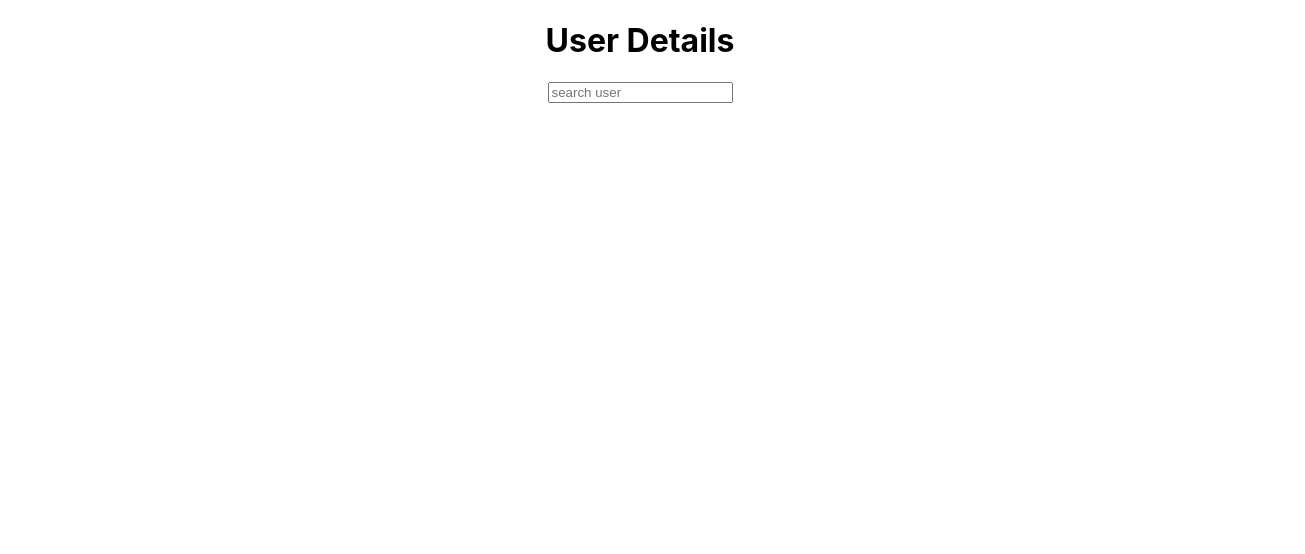
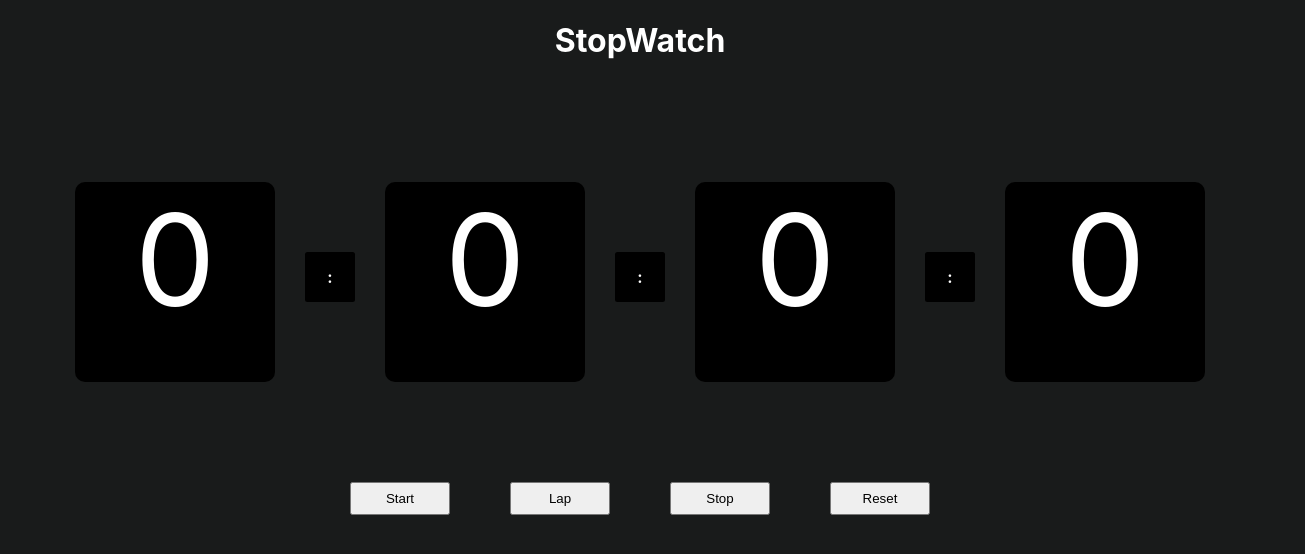
Before and after one commit to kanscerr/learning-react, a React (Create React App) app: page / in a window 1280 px wide. Shown: the top 554 px of the page, 1305 px wide, since content can reach past the window. Built offline with nearby package versions, Linux system fonts and the light colour scheme.

Commit message:
making stopwatch using hooks

```diff
--- a/src/App.css
+++ b/src/App.css
@@ -85,3 +85,56 @@
   width: 200px;
   aspect-ratio: 1/1;
 }
+
+body{
+  background: rgb(25, 27, 27);
+}
+
+.stopWatch{
+  display: flex;
+  flex-direction: column;
+  justify-content: center;
+  align-items: center;
+  color: white;
+}
+
+.watch{
+  display: flex;
+  flex-direction: row-reverse;
+  gap: 30px;
+  padding: 100px;
+}
+
+.watch .time{
+  width: 200px;
+  aspect-ratio: 1/1;
+  background: black;
+  border-radius: 5%;
+  font-size: 8rem;
+  text-align: center;
+}
+
+.watch .colon{
+  width: 50px;
+  height: 50px;
+  display: flex;
+  align-items: center;
+  justify-content: center;
+  background: black;
+  margin-top: 70px;
+  border-radius: 5%;
+}
+
+.stopWatch .buttons{
+  display: flex;
+  gap: 60px;
+}
+
+.stopWatch .buttons button{
+  width: 100px;
+  aspect-ratio: 3/1;
+  /*background-color: rgb(23, 23, 23);
+    color: white; */
+  /* pointer-events: none; */
+  /* box-shadow:  1px 1px black */
+}
--- a/src/App.js
+++ b/src/App.js
@@ -1,6 +1,7 @@
 // import Colorize from './colorize';
 // import UseEffect from './useEffect';
-import GetGithubUser from './github-user';
+// import GetGithubUser from './github-user';
+import StopWatch from './stopwatch';
 import './App.css';
 
 function App() {
@@ -8,7 +9,8 @@ function App() {
     <div className="App">
       {/* <Colorize/> */}
       {/* <UseEffect/> */}
-      <GetGithubUser/>
+      {/* <GetGithubUser/> */}
+      <StopWatch/>
     </div>
   )
 }
--- /dev/null
+++ b/src/stopwatch.js
@@ -0,0 +1,51 @@
+import { useRef, useState } from 'react'
+
+const StopWatch = () =>{
+    // let interval;
+    const [milliSec, setMilliSec] = useState(0);
+    const [sec, setSec] = useState(0);
+    const [min, setMin] = useState(0);
+    const [hour, setHour] = useState(0);
+    const intervalID = useRef();
+
+    const startMilliClock = () => {
+        intervalID.current = setInterval(()=>{
+            setMilliSec((prevValue) => {
+                (prevValue>=59) ? prevValue = 0:  prevValue = prevValue+1;
+                return prevValue;
+            });
+        }, 1000);
+    }
+
+    const stopMilliClock = () => {
+        clearInterval(intervalID.current);
+    }
+
+    return(
+        <div className="stopWatch">
+            <h1>StopWatch</h1>
+            <div className="watch">
+                <div className="time hour">{ milliSec }</div>
+                <div className="colon"><strong>:</strong></div>
+                <div className="time min">{ milliSec }</div>
+                <div className="colon"><strong>:</strong></div>
+                <div className="time sec">{ milliSec }</div>
+                <div className="colon"><strong>:</strong></div>
+                <div className="time mil-sec">{ milliSec }</div>
+            </div>
+            <div className="buttons">
+                <button onClick={ startMilliClock }>Start</button>
+                <button>Lap</button>
+                <button onClick={ stopMilliClock }>Stop</button>
+                <button>Reset</button>
+            </div>
+        </div>
+    )
+}
+
+export default StopWatch;
+
+
+/*function pad2(number) {
+            return (number < 10 ? '0' : '') + number
+         } */
```
